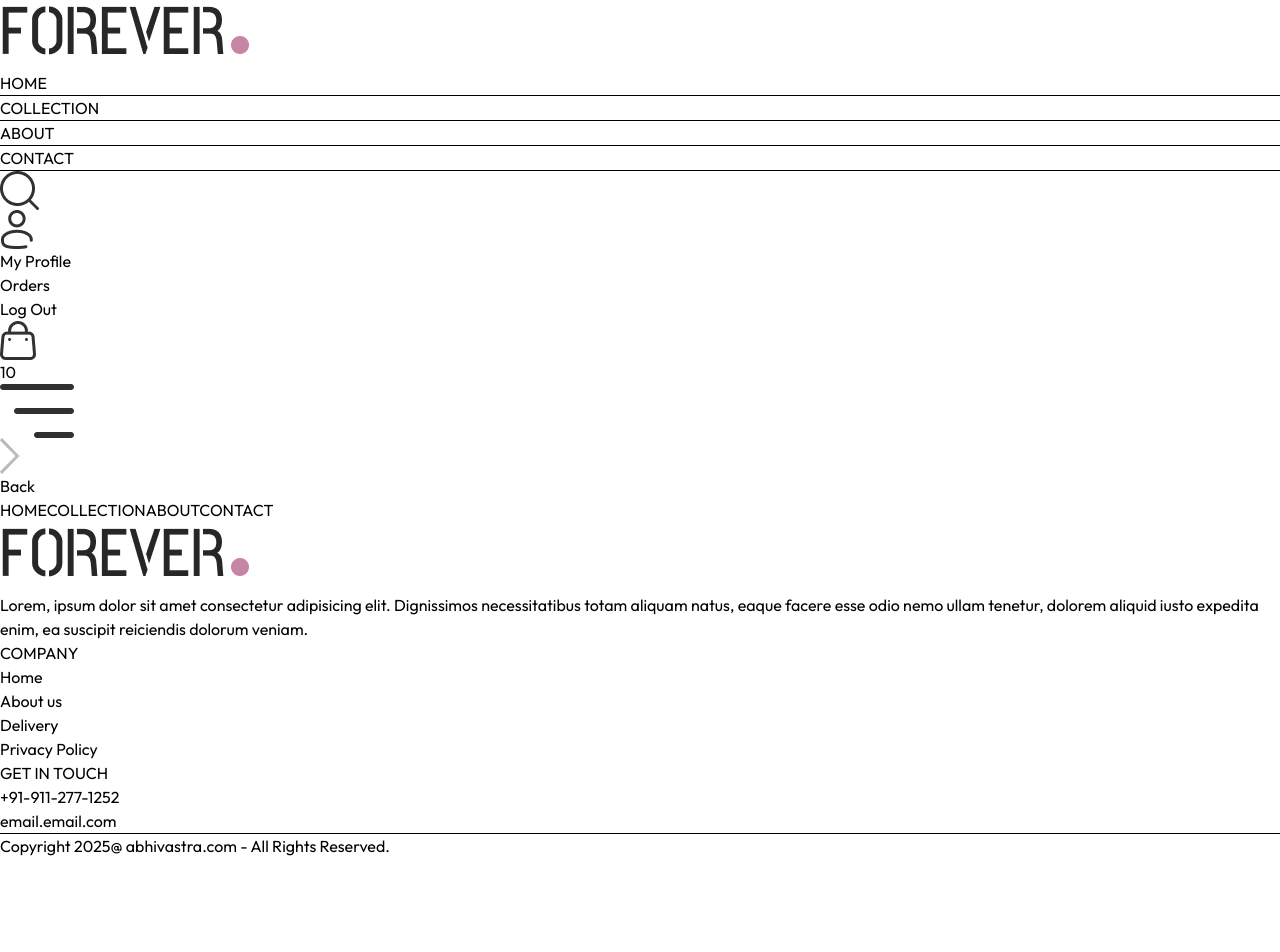
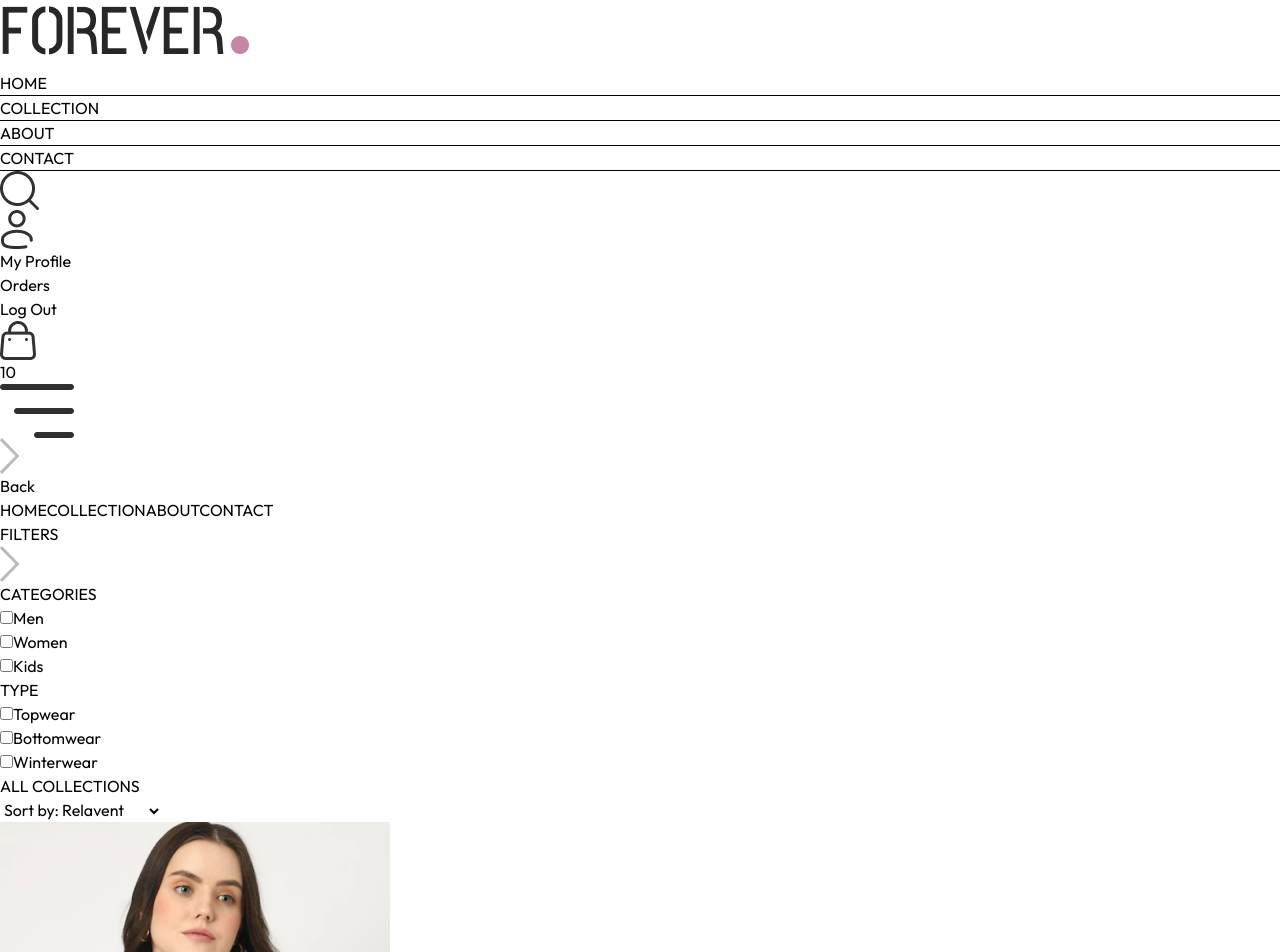
Before and after one commit to developerjadhav/abhiVastra-ecommerce-site, a React (Vite) app: page /collection in a window 1280 px wide. Shown: the top 952 px of the page. Before the commit the page ends 858 px from the top, so only its background shows below. Built offline with nearby package versions, Linux system fonts and the light colour scheme.

Commit message:
Created Collections page and added filter functionality and sorting functionality

```diff
--- a/src/pages/Collection.jsx
+++ b/src/pages/Collection.jsx
@@ -1,8 +1,138 @@
-import React from 'react'
+import React, { useContext, useEffect, useState } from 'react'
+import { ShopContext } from '../context/ShopContext'
+import { assets } from '../assets/frontend_assets/assets';
+import Title from '../components/Title';
+import ProductItem from '../components/ProductItem';
 
 const Collection = () => {
+
+  const {products} = useContext(ShopContext);
+  const [showFilter, setShowFilter] = useState(false);
+  const [filterProducts, setFilterProducts] = useState([]);
+  const [category, setCategory] =useState([]);
+  const [subCategory, setSubCategory] = useState([]);
+  const [sortType, setSortType] = useState('relavent');
+
+  const toggleCategory = (e) => {
+    if (category.includes(e.target.value)) {
+      setCategory(prev=> prev.filter(item => item !== e.target.value));
+    } else {
+      setCategory(prev => [...prev,e.target.value]);
+    }
+  }
+
+  const toggleSubCategory = (e) => {
+    if (subCategory.includes(e.target.value)) {
+      setSubCategory(prev=> prev.filter(item => item !== e.target.value));
+    } else {
+      setSubCategory(prev => [...prev,e.target.value]);
+    }
+  }
+
+  const applyFilter = () => {
+    let productsCopy = products.slice();
+
+    if (category.length > 0) {
+      productsCopy = productsCopy.filter(item => category.includes(item.category));
+    }
+
+    if (subCategory.length > 0) {
+      productsCopy = productsCopy.filter(item => subCategory.includes(item.subCategory));
+    }
+
+    setFilterProducts(productsCopy);
+  }
+
+  const sortProduct = () => {
+    let fpcopy = filterProducts.slice();
+
+    switch (sortType) {
+      case 'low-high':
+        setFilterProducts(fpcopy.sort((a,b) => (a.price - b.price)));
+        break;
+
+      case 'high-low':
+        setFilterProducts(fpcopy.sort((a,b) => (b.price - a.price)));
+        break;
+
+      default:
+        applyFilter();
+        break;
+    }
+
+  }
+
+  useEffect(() => {
+    applyFilter();
+  },[category,subCategory])
+
+  useEffect(() => {
+    sortProduct();
+  },[sortType])
+
   return (
-    <div>
+    <div className='flex flex-col sm:flex-row gap-1 sm:gap-10 pt-10 border-t'>
+
+      {/* filter options */}
+      <div className='min-w-60'>
+        <p onClick={() => setShowFilter(!showFilter)} className='my-2 text-xl flex items-center cursor-pointer gap-2'>FILTERS
+          <img className={`h-3 sm:hidden ${showFilter ? 'rotate-90' :''}`} src={assets.dropdown_icon} alt="" />
+        </p>
+        {/* Category filter */}
+        <div className={`border border-gray-300 pl-5 py-3 mt-6 ${showFilter ? '' : 'hidden'} sm:block`}>
+          <p className='mb-3 text-sm font-medium'>CATEGORIES</p>
+          <div className='flex flex-col gap-2 text-sm font-light text-gray-700'>
+            <p className='flex gap-2'>
+              <input className='w-3' type="checkbox" value={'Men'} onChange={toggleCategory} />Men
+            </p>
+            <p className='flex gap-2'>
+              <input className='w-3' type="checkbox" value={'Women'} onChange={toggleCategory} />Women
+            </p>
+            <p className='flex gap-2'>
+              <input className='w-3' type="checkbox" value={'Kids'} onChange={toggleCategory} />Kids
+            </p>
+          </div>
+        </div>
+
+        {/* subcategory filter */}
+        <div className={`border border-gray-300 pl-5 py-3 my-5 ${showFilter ? '' : 'hidden'} sm:block`}>
+          <p className='mb-3 text-sm font-medium'>TYPE</p>
+          <div className='flex flex-col gap-2 text-sm font-light text-gray-700'>
+            <p className='flex gap-2'>
+              <input className='w-3' type="checkbox" value={'Topwear'} onChange={toggleSubCategory} />Topwear
+            </p>
+            <p className='flex gap-2'>
+              <input className='w-3' type="checkbox" value={'Bottomwear'} onChange={toggleSubCategory} />Bottomwear
+            </p>
+            <p className='flex gap-2'>
+              <input className='w-3' type="checkbox" value={'Winterwear'} onChange={toggleSubCategory} />Winterwear
+            </p>
+          </div>
+        </div>
+      </div>
+
+      {/* Right side */}
+
+      <div className='flex-1'>
+        <div className='flex justify-between text-base sm:text-2xl mb-4'>
+          <Title text1={'ALL'} text2={'COLLECTIONS'} />
+          {/* Product sort */}
+          <select onChange={(e) => setSortType(e.target.value)} className='border-2 border-gray-300 text-sm px-2'>
+            <option value="relavent">Sort by: Relavent</option>
+            <option value="low-high">Sort by: Low to High</option>
+            <option value="high-low">Sort by: High to Low</option>
+          </select>
+        </div>
+
+        {/* Map products */}
+        <div className='grid grid-cols-2 md:grid-cols-3 lg:grid-cols-4 gap-4 gap-y-6'>
+          {
+            filterProducts.map((item, index) => (
+              <ProductItem key={index} name={item.name} id={item.id} price={item.price} image={item.image} />
+            ))
+          }
+        </div>
+      </div>
 
     </div>
   )
```
